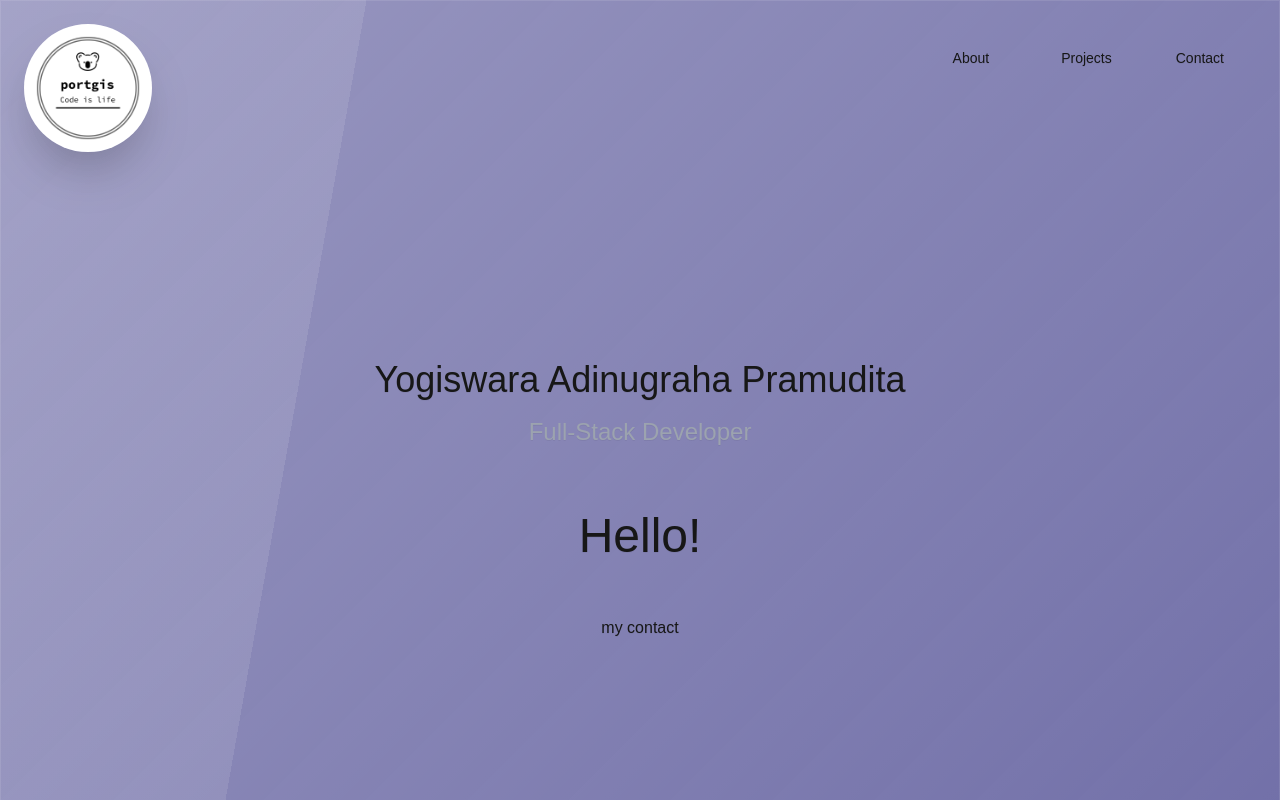
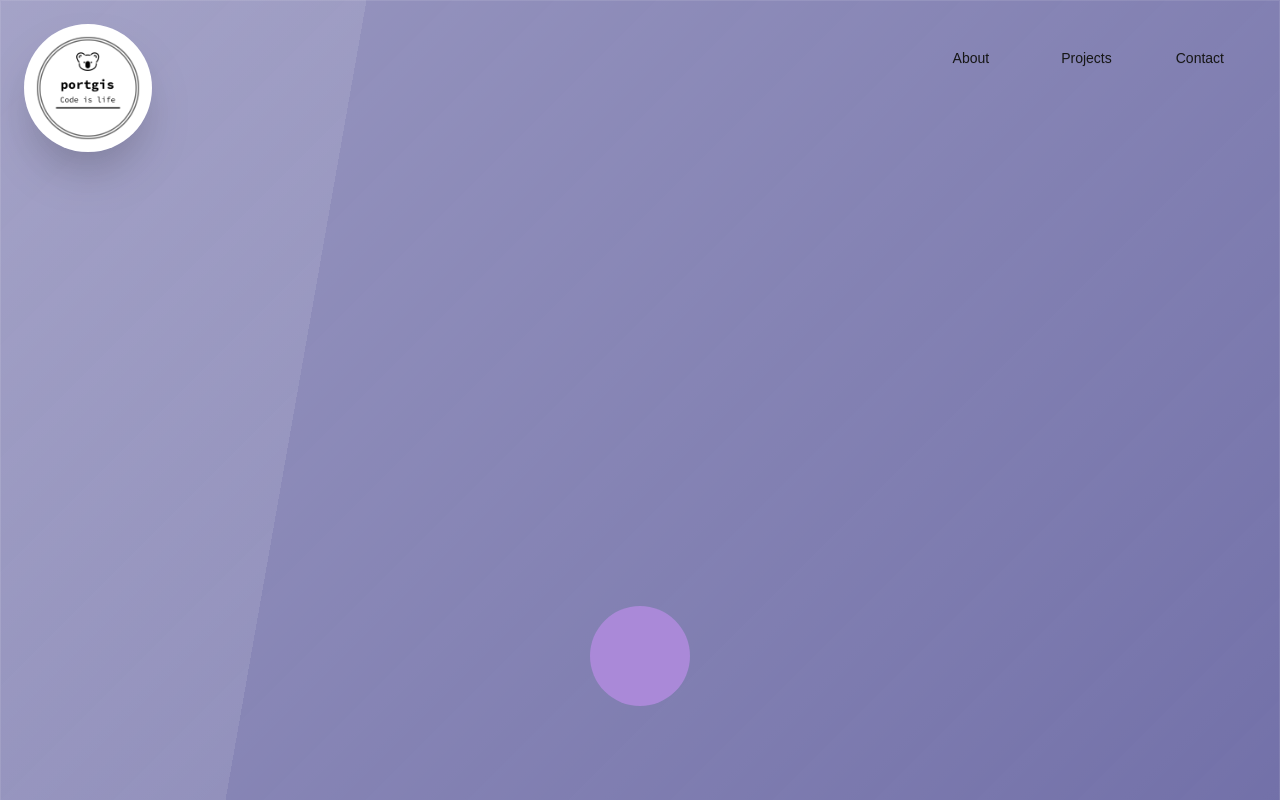
Before and after one commit to yogisyo16/porto-by-yogis, a Next.js app: page /contact in a window 1280 px wide. Shown: the top 800 px of the page. Built offline with nearby package versions, Linux system fonts and the light colour scheme; a web font is replaced by a local one.

Commit message:
Updated: Forgot what is this

```diff
--- a/package.json
+++ b/package.json
@@ -10,7 +10,8 @@
   },
   "dependencies": {
     "classnames": "^2.5.1",
-    "framer-motion": "^12.4.7",
+    "flubber": "^0.4.2",
+    "framer-motion": "^12.6.3",
     "next": "15.2.4",
     "profile-yogiswara": "file:",
     "react": "19.1.0",
--- a/src/app/contact/page.tsx
+++ b/src/app/contact/page.tsx
@@ -1,31 +1,56 @@
-"use client"
+"use client";
 
-import Link from "next/link";
-import Image from "next/image";
-import { motion } from "framer-motion";
+import { frame, motion, useSpring } from "framer-motion";
+import { image } from "framer-motion/client";
+import { RefObject, useEffect, useRef } from "react";
 
-export default function Contact() {
+export default function Drag() {
+  const ref = useRef<HTMLDivElement>(null);
+  const { x, y } = useFollowPointer(ref);
+
   return (
     <div className="grid items-center justify-items-center min-h-screen md:items-center sm:items-center">
-      <main className="flex flex-col gap-4 row-start-1 md:items-center sm:items-center">
-        <div className="flex flex-col gap-4">
-          <h1 className="text-4xl text-center">
-            Yogiswara Adinugraha Pramudita
-          </h1>
-          <h2 className="text-2xl text-gray-400 text-center">
-            Full-Stack Developer
-          </h2>
-          <div className="flex flex-col mt-12 gap-4">
-            <h3 className="text-5xl text-center">Hello!</h3>
-            <p className="flex-wrap mx-10 my-10 text-center md:text-center sm:text-center">
-              my contact
-            </p>
-          </div>
-        </div>
-      </main>
-      <footer className="flex flex-wrap row-start-2 mt-0 mb-10 items-center">
-        <p>Copyright &copy; 2025 Yogiswara Adinugraha Pramudita</p>
-      </footer>
+        <main className="flex flex-col md:items-start sm:items-center">
+          <motion.div ref={ref} style={{ ...ball, x, y }} />
+        </main>
     </div>
-  );
+  )
 }
+
+const spring = { damping: 3, stiffness: 50, restDelta: 0.001 };
+
+export function useFollowPointer(ref: RefObject<HTMLDivElement | null>) {
+  const x = useSpring(0, spring);
+  const y = useSpring(0, spring);
+
+  useEffect(() => {
+    if (!ref.current) return;
+
+    const handlePointerMove = ({ clientX, clientY }: MouseEvent) => {
+      const element = ref.current!;
+
+      frame.read(() => {
+        x.set(clientX - element.offsetLeft - element.offsetWidth / 2);
+        y.set(clientY - element.offsetTop - element.offsetHeight / 2);
+      });
+    };
+
+    window.addEventListener("pointermove", handlePointerMove);
+
+    return () => window.removeEventListener("pointermove", handlePointerMove);
+  }, []);
+
+  return { x, y };
+}
+
+/**
+ * ==============   Styles   ================
+ */
+
+const ball = {
+  backgroundImage: "./images/logo-transparent.png",
+  width: 100,
+  height: 100,
+  backgroundColor: "#AA89D8",
+  borderRadius: "50%",
+};
--- a/src/app/page.tsx
+++ b/src/app/page.tsx
@@ -2,7 +2,8 @@
 
 import Link from "next/link";
 import Image from "next/image";
-import { motion } from "framer-motion";
+import { useState } from "react";
+import { motion,useTransform } from "framer-motion";
 
 export default function Home() {
   return (
@@ -16,6 +17,12 @@ export default function Home() {
         </h2>
         <div className="flex flex-col mt-12 gap-4">
           <h3 className="text-5xl text-center">Hello!</h3>
+          <motion.div
+            whileHover={{ cursor: "pointer" }}
+            style={{ cursor: "default" }}
+          >
+            Hover over me!
+          </motion.div>
           <p className="flex-wrap mx-10 my-10 text-center md:text-center sm:text-center">
             Whatssssuppppp!!! Hello everyone! My name is Yogiswara Adinugraha
             Pramudita and you can call me Yoga, Yogis, and Yogi
--- a/src/app/projects/page.tsx
+++ b/src/app/projects/page.tsx
@@ -23,7 +23,8 @@ return (
           />
           <div className="flex">
             <p className="md:w-56 lg:w-1/2 xl:w-1/3 break-words flex-1">
-              My latest project for my final project in college. this project was inteded to help a.
+              My latest project for my final project in college. this project
+              was inteded to help a.
             </p>
           </div>
         </div>
```
Also changed, not shown: 1 other file (tests, documents, lock files or other folders).
